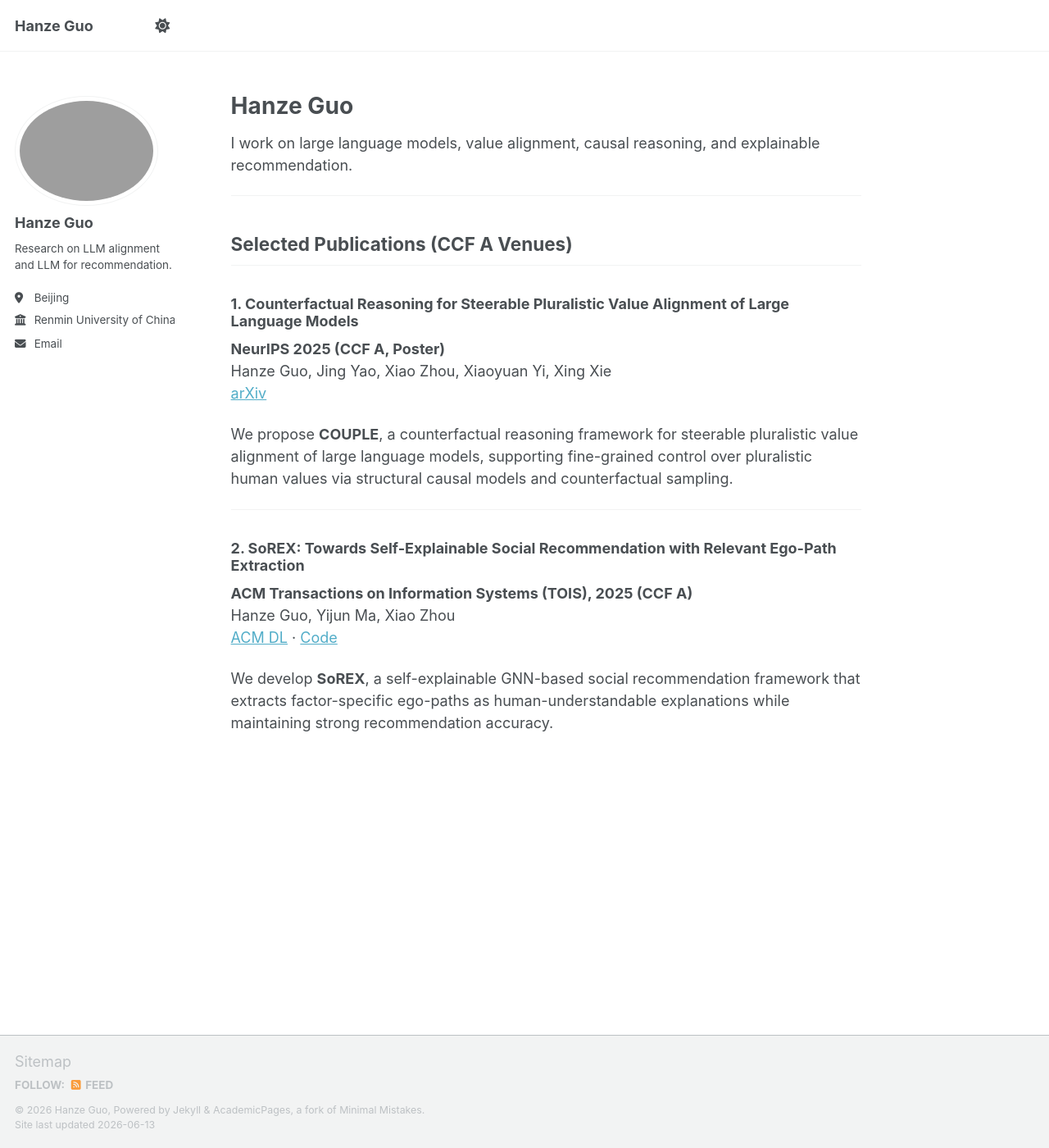
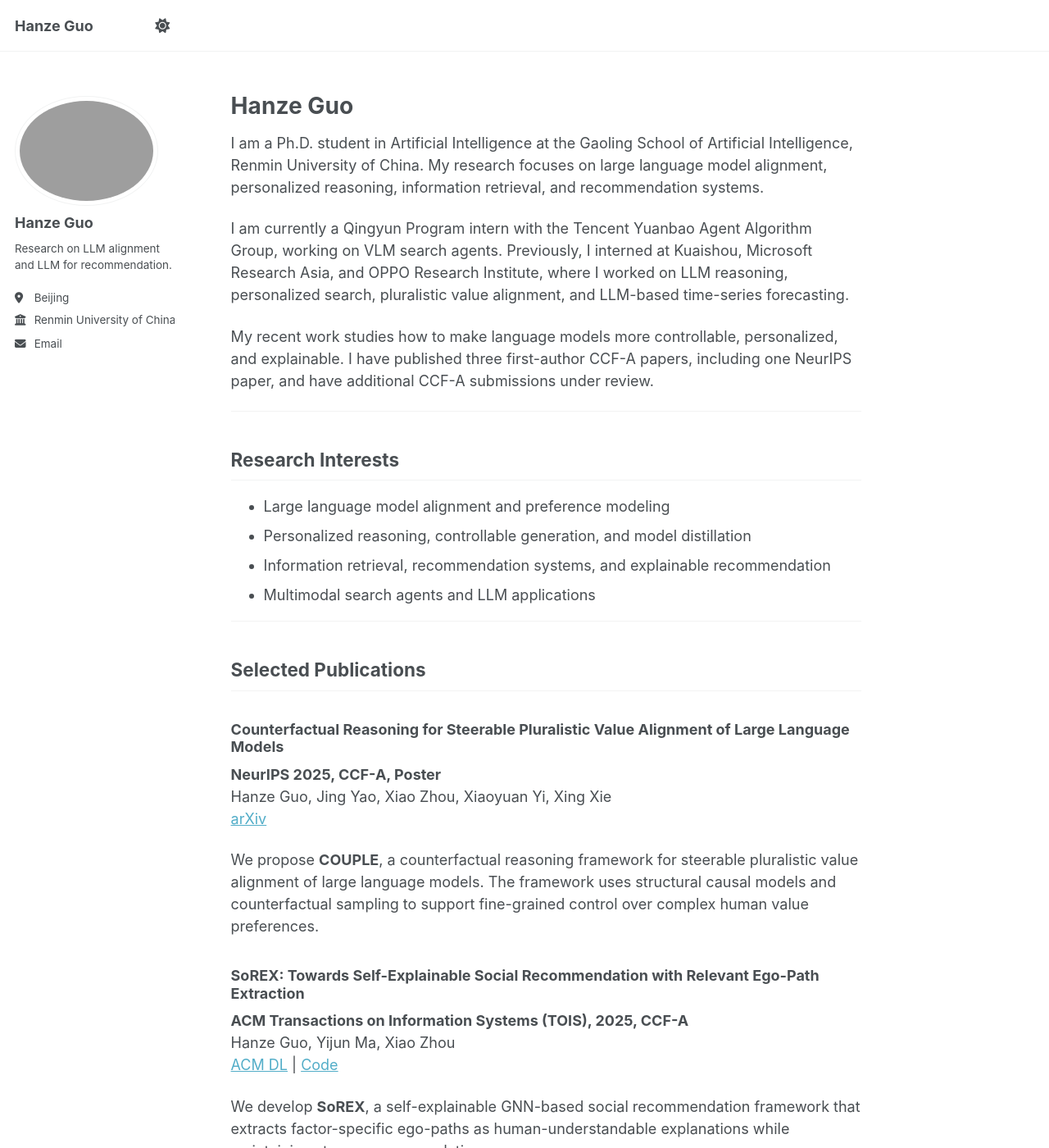
Before and after one commit to harris26-G/harris26-G.github.io, a Jekyll site: the page built from _pages/about.md, in a window 1280 px wide and 1400 px high. Shown: the whole window at 82% size. Built offline with Jekyll 4.4.1, drawn with Linux system fonts in a browser that asks for light colours; a script bundle is joined from its source files by our own code; library files that are not in the unit come from our copies; some of the changed text lies outside the part shown.

Commit message:
Refine homepage profile and experience

```diff
--- a/_pages/about.md
+++ b/_pages/about.md
@@ -9,24 +9,87 @@ redirect_from:
 
 # Hanze Guo
 
-I work on large language models, value alignment, causal reasoning, and explainable recommendation.
+I am a Ph.D. student in Artificial Intelligence at the Gaoling School of Artificial Intelligence, Renmin University of China. My research focuses on large language model alignment, personalized reasoning, information retrieval, and recommendation systems.
+
+I am currently a Qingyun Program intern with the Tencent Yuanbao Agent Algorithm Group, working on VLM search agents. Previously, I interned at Kuaishou, Microsoft Research Asia, and OPPO Research Institute, where I worked on LLM reasoning, personalized search, pluralistic value alignment, and LLM-based time-series forecasting.
+
+My recent work studies how to make language models more controllable, personalized, and explainable. I have published three first-author CCF-A papers, including one NeurIPS paper, and have additional CCF-A submissions under review.
 
 ---
 
-## Selected Publications (CCF A Venues)
+## Research Interests
 
-### 1. Counterfactual Reasoning for Steerable Pluralistic Value Alignment of Large Language Models
-**NeurIPS 2025 (CCF A, Poster)**
+- Large language model alignment and preference modeling
+- Personalized reasoning, controllable generation, and model distillation
+- Information retrieval, recommendation systems, and explainable recommendation
+- Multimodal search agents and LLM applications
+
+---
+
+## Selected Publications
+
+### Counterfactual Reasoning for Steerable Pluralistic Value Alignment of Large Language Models
+
+**NeurIPS 2025, CCF-A, Poster**
 Hanze Guo, Jing Yao, Xiao Zhou, Xiaoyuan Yi, Xing Xie
 [arXiv](https://arxiv.org/abs/2510.18526)
 
-We propose **COUPLE**, a counterfactual reasoning framework for steerable pluralistic value alignment of large language models, supporting fine-grained control over pluralistic human values via structural causal models and counterfactual sampling.
+We propose **COUPLE**, a counterfactual reasoning framework for steerable pluralistic value alignment of large language models. The framework uses structural causal models and counterfactual sampling to support fine-grained control over complex human value preferences.
+
+### SoREX: Towards Self-Explainable Social Recommendation with Relevant Ego-Path Extraction
+
+**ACM Transactions on Information Systems (TOIS), 2025, CCF-A**
+Hanze Guo, Yijun Ma, Xiao Zhou
+[ACM DL](https://doi.org/10.1145/3777374) | [Code](https://github.com/antman9914/SoREX)
+
+We develop **SoREX**, a self-explainable GNN-based social recommendation framework that extracts factor-specific ego-paths as human-understandable explanations while maintaining strong recommendation accuracy.
+
+### Why not Collaborative Filtering in Dual View? Bridging Sparse and Dense Models
+
+**ACM Transactions on Information Systems (TOIS), 2026, CCF-A**
+Hanze Guo, Jianxun Lian, Xiao Zhou
+
+We study how sparse user-item interaction structures can be integrated with dense recommendation models, and propose a plug-and-play dual-view framework that improves performance, especially for long-tail items.
 
 ---
 
-### 2. SoREX: Towards Self-Explainable Social Recommendation with Relevant Ego-Path Extraction
-**ACM Transactions on Information Systems (TOIS), 2025 (CCF A)**
-Hanze Guo, Yijun Ma, Xiao Zhou
-[ACM DL](https://doi.org/10.1145/3777374) · [Code](https://github.com/antman9914/SoREX)
+## Internship Experience
 
-We develop **SoREX**, a self-explainable GNN-based social recommendation framework that extracts factor-specific ego-paths as human-understandable explanations while maintaining strong recommendation accuracy.
+**Tencent, Yuanbao Agent Algorithm Group**
+Qingyun Program Intern, VLM Search Agent, Apr. 2026 - Present
+
+- Work on multimodal search agents for visual-language search scenarios.
+- Explore VLM-based query understanding, visual information parsing, multimodal evidence retrieval, and answer generation.
+- Contribute to evaluation, data construction, and strategy optimization for real-world multimodal search pipelines.
+
+**Kuaishou, Search Technology Department**
+Intern, Behavior Large Model Group, Sept. 2025 - Apr. 2026
+
+- Deployed Qwen-scale 100B models and conducted downstream reasoning distillation experiments.
+- Explored how to introduce LLM reasoning into personalized search tasks.
+- Trained LLM reasoning capabilities with full-parameter fine-tuning, CoT-based SFT, and GRPO on real business data.
+
+**Microsoft Research Asia (MSRA)**
+Research Intern, Nov. 2024 - Jul. 2025
+
+- Worked on aligning large language models with pluralistic human preferences.
+- Developed counterfactual reasoning methods for controllable fine-grained preference adjustment.
+- Improved interpretability while maintaining personalized alignment performance.
+
+**OPPO Research Institute**
+Research Intern, Jun. 2024 - Nov. 2024
+
+- Studied how to adapt LLMs to general time-series forecasting tasks.
+- Investigated the roles of text prompts and time-series signals in cross-modal forecasting.
+- Explored modeling, alignment, and fusion strategies for text-time-series information.
+
+---
+
+## Education
+
+**Renmin University of China**, Gaoling School of Artificial Intelligence
+Ph.D. student in Artificial Intelligence, Sept. 2022 - Present
+
+**University of Electronic Science and Technology of China**
+B.S. in Computer Science and Technology, Sept. 2018 - Jun. 2022
+GPA: 3.96/4.0; Outstanding Graduate of Sichuan Province
```
